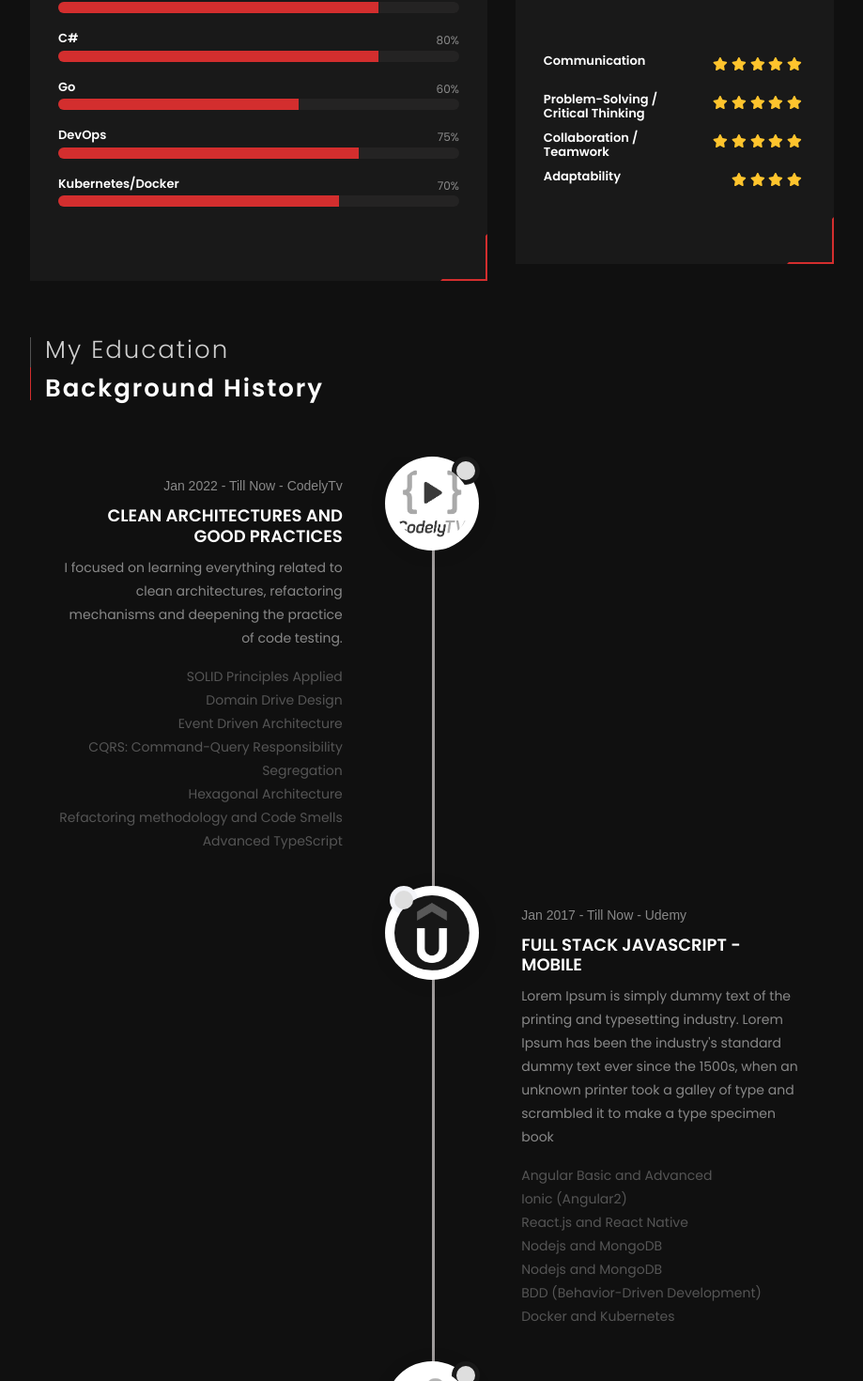
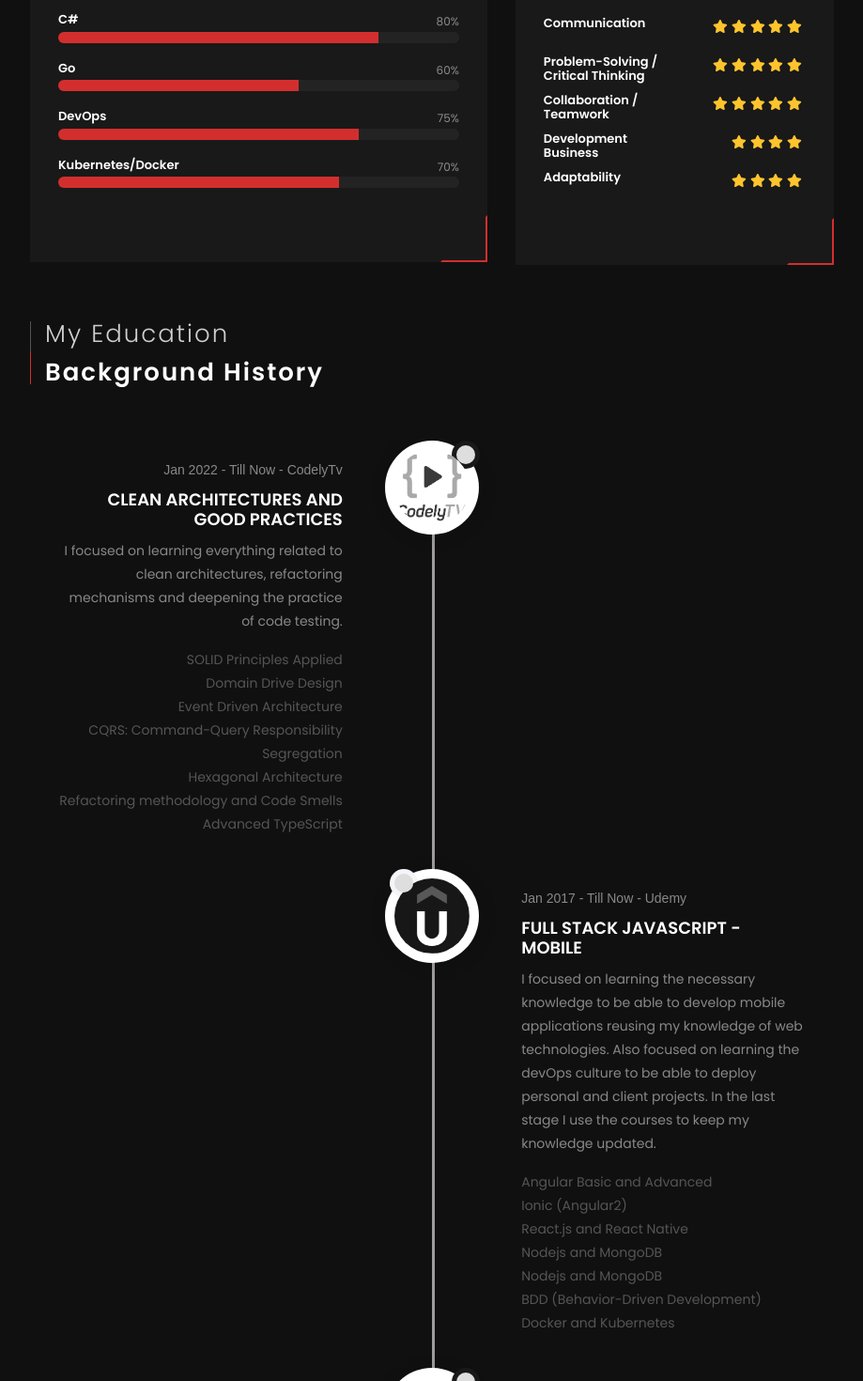
Before and after one commit to CarlosTolenk/ctolenk-website-next, a Next.js app: page /resume in a window 1280 px wide. Shown: the part 4645-6115 px from the top of the page at 94% size, without its empty margins (322-1241 px from the left). Built offline with nearby package versions, Linux system fonts and the light colour scheme.

Commit message:
Release MVP - Add section Skills (Soft and languages Skills)

```diff
--- a/src/metadata/resume.ts
+++ b/src/metadata/resume.ts
@@ -89,7 +89,7 @@ export const ResumeMeta: IPropsResume = {
         imageAtl: 'udemy',
         company: 'CodelyTv',
         imageURL: '/images/codelytv.png',
-        title: 'Clean architectures and good practices',
+        title: 'Clean Architectures and good practices',
         timeElapsed: 'Jan 2022 - Till Now',
         description:
           'I focused on learning everything related to clean architectures, refactoring mechanisms and deepening the practice of code testing.',
@@ -110,7 +110,7 @@ export const ResumeMeta: IPropsResume = {
         title: 'Full Stack JavaScript - Mobile',
         timeElapsed: 'Jan 2017 - Till Now',
         description:
-          "Lorem Ipsum is simply dummy text of the printing and typesetting industry. Lorem Ipsum has been the industry's standard dummy text ever since the 1500s, when an unknown printer took a galley of type and scrambled it to make a type specimen book",
+          'I focused on learning the necessary knowledge to be able to develop mobile applications reusing my knowledge of web technologies. Also focused on learning the devOps culture to be able to deploy personal and client projects. In the last stage I use the courses to keep my knowledge updated.',
         subDescription: [
           'Angular Basic and Advanced',
           'Ionic (Angular2)',
@@ -128,7 +128,7 @@ export const ResumeMeta: IPropsResume = {
         title: 'Reinforce knowledge',
         timeElapsed: 'Sep 2017 - Jan 2020',
         description:
-          "Lorem Ipsum is simply dummy text of the printing and typesetting industry. Lorem Ipsum has been the industry's standard dummy text ever since the 1500s, when an unknown printer took a galley of type and scrambled it to make a type specimen book",
+          'I focused on strengthening my knowledge and expanding my skills to be able to work as an independent developer and be able to generate quality projects for my clients.',
         subDescription: [
           'JavaScript Career',
           'Advanced PHP and Laravel',
@@ -144,7 +144,7 @@ export const ResumeMeta: IPropsResume = {
         title: 'Full Stack Developer',
         timeElapsed: 'Dec 2016 - May 2017',
         description:
-          "Lorem Ipsum is simply dummy text of the printing and typesetting industry. Lorem Ipsum has been the industry's standard dummy text ever since the 1500s, when an unknown printer took a galley of type and scrambled it to make a type specimen book",
+          'I focus on understanding and knowing web technology by applying my previous programming knowledge in my previous career. In this way, I can introduce myself professionally in the professional world of software development.',
         subDescription: [
           'Web Developer',
           'JavaScript Developer',
@@ -159,7 +159,7 @@ export const ResumeMeta: IPropsResume = {
         title: 'Term Bachelor Digital Robotic Engineer',
         timeElapsed: 'Jan 2013 - Jun 2016',
         description:
-          "Lorem Ipsum is simply dummy text of the printing and typesetting industry. Lorem Ipsum has been the industry's standard dummy text ever since the 1500s, when an unknown printer took a galley of type and scrambled it to make a type specimen book",
+          'Focus of a degree course to unite my previous knowledge of computer science, mathematics, programming and electronics.',
       },
       {
         imageAtl: 'ITLA',
@@ -168,7 +168,7 @@ export const ResumeMeta: IPropsResume = {
         title: 'Mechatronics Technologist',
         timeElapsed: 'Jan 2012 - Nov 2012',
         description:
-          "Lorem Ipsum is simply dummy text of the printing and typesetting industry. Lorem Ipsum has been the industry's standard dummy text ever since the 1500s, when an unknown printer took a galley of type and scrambled it to make a type specimen book",
+          'This was my first contact with the university and critical subjects such as differential and integral mathematics, as well as discrete mathematics that improves my critical and analytical thinking.',
       },
       {
         imageAtl: 'Centenaria',
@@ -177,7 +177,7 @@ export const ResumeMeta: IPropsResume = {
         title: 'Basic Computer Certificate',
         timeElapsed: 'Jan 2009 - Nov 2010',
         description:
-          "Lorem Ipsum is simply dummy text of the printing and typesetting industry. Lorem Ipsum has been the industry's standard dummy text ever since the 1500s, when an unknown printer took a galley of type and scrambled it to make a type specimen book",
+          'Expand my technical knowledge of electronics, focused on the information world from object-oriented programming to PC repair',
       },
       {
         imageAtl: 'IPISA',
@@ -186,7 +186,7 @@ export const ResumeMeta: IPropsResume = {
         title: 'High School Industrial Electronic Mention',
         timeElapsed: 'Aug 2006 - Jul 2010',
         description:
-          "Lorem Ipsum is simply dummy text of the printing and typesetting industry. Lorem Ipsum has been the industry's standard dummy text ever since the 1500s, when an unknown printer took a galley of type and scrambled it to make a type specimen book",
+          'To attend my high school with technical knowledge in electronics so that I could quickly enter the world of work. Where I had my first contact with programming.',
       },
     ],
     skillSoft: [
@@ -204,6 +204,11 @@ export const ResumeMeta: IPropsResume = {
         name: 'Collaboration / Teamwork',
         description: '',
         ranking: 5,
+      },
+      {
+        name: 'Development Business',
+        description: '',
+        ranking: 4,
       },
       {
         name: 'Adaptability',
--- a/styles/style.css
+++ b/styles/style.css
@@ -2255,7 +2255,7 @@ button.owl-dot:focus {
 }
 
 .list-skills .section-head {
-  margin-bottom: 60px;
+  margin-bottom: 40px;
 }
 
 .language-skill h4 {
```
